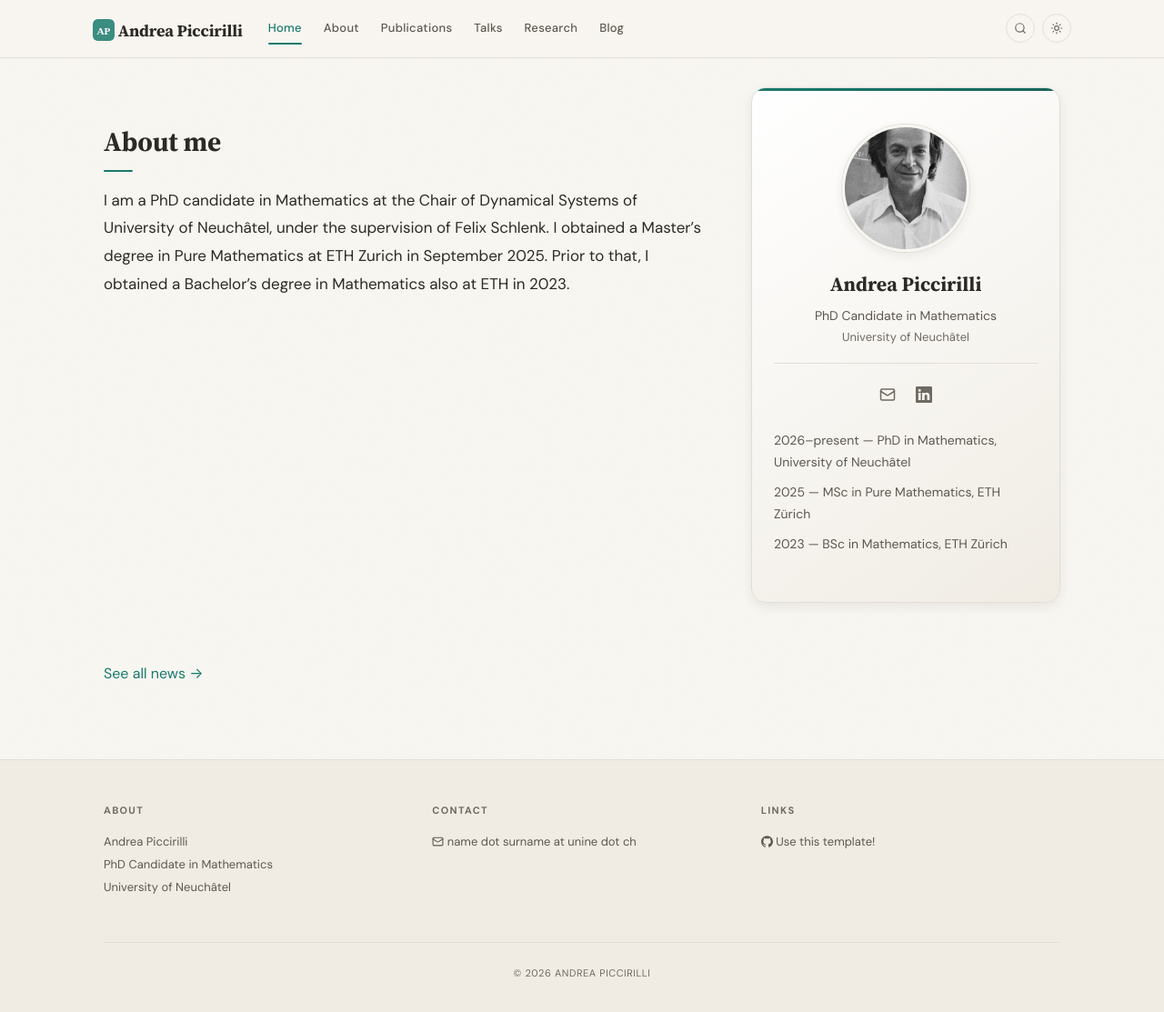
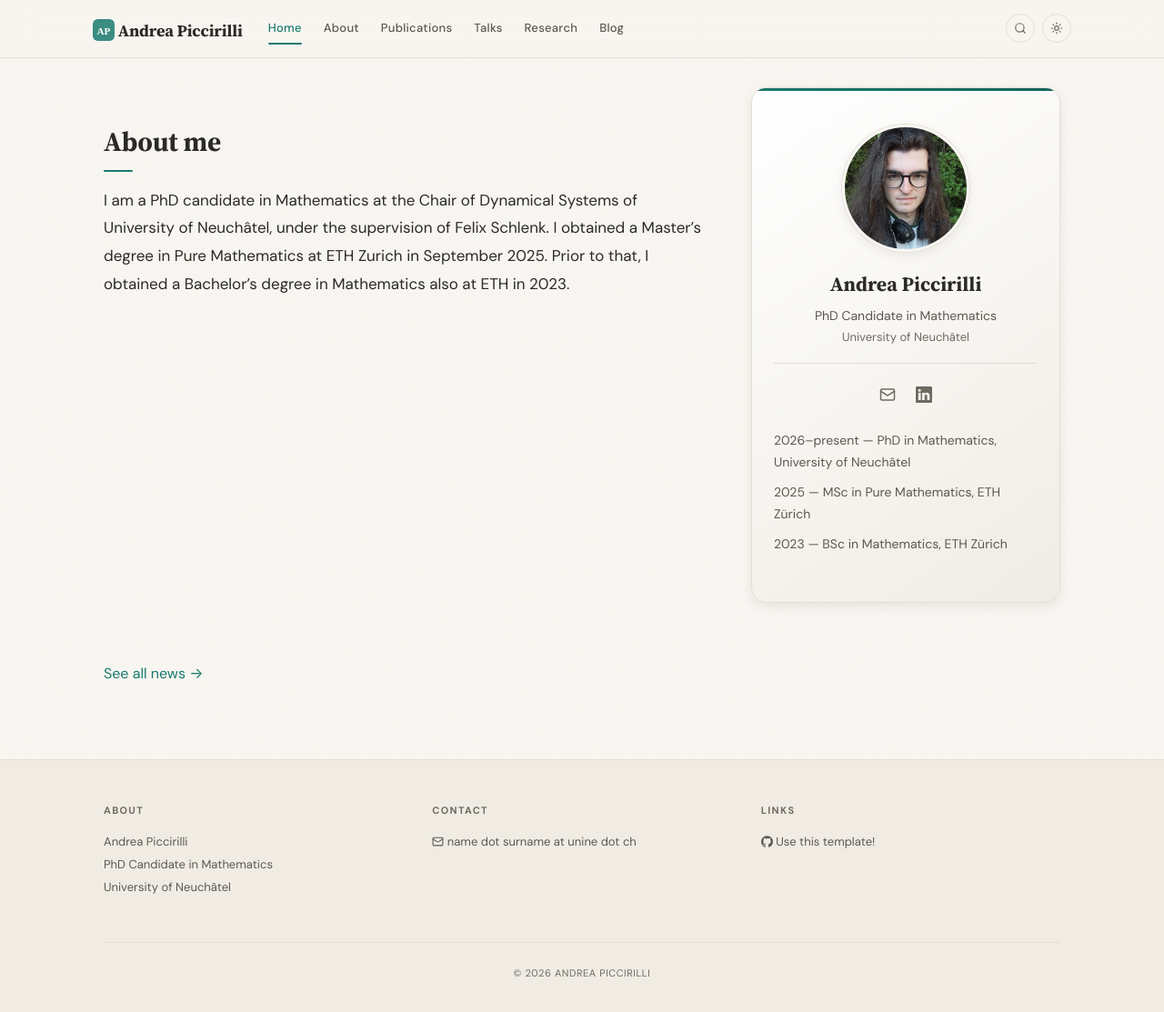
Before and after one commit to andreapiccirilli/andreapiccirilli.github.io, a Jekyll site: the page built from _pages/home.md, in a window 1280 px wide. Shown: the whole page at 91% size. Built offline with Jekyll 4.4.1, drawn with Linux system fonts in a browser that asks for light colours.

Commit message:
Update _config.yml

```diff
--- a/_config.yml
+++ b/_config.yml
@@ -5,7 +5,7 @@ name: "Andrea Piccirilli"
 title: "PhD Candidate in Mathematics"
 institution: "University of Neuchâtel"
 email: name dot surname at unine dot ch
-photo: headshot.jpg  # place your photo in images/
+photo: Screenshot 2026-09-15 225123.png  # place your photo in images/
 
 # ============================================================
 # STEP 2: Your Links (optional -- leave blank to hide an icon)
```
